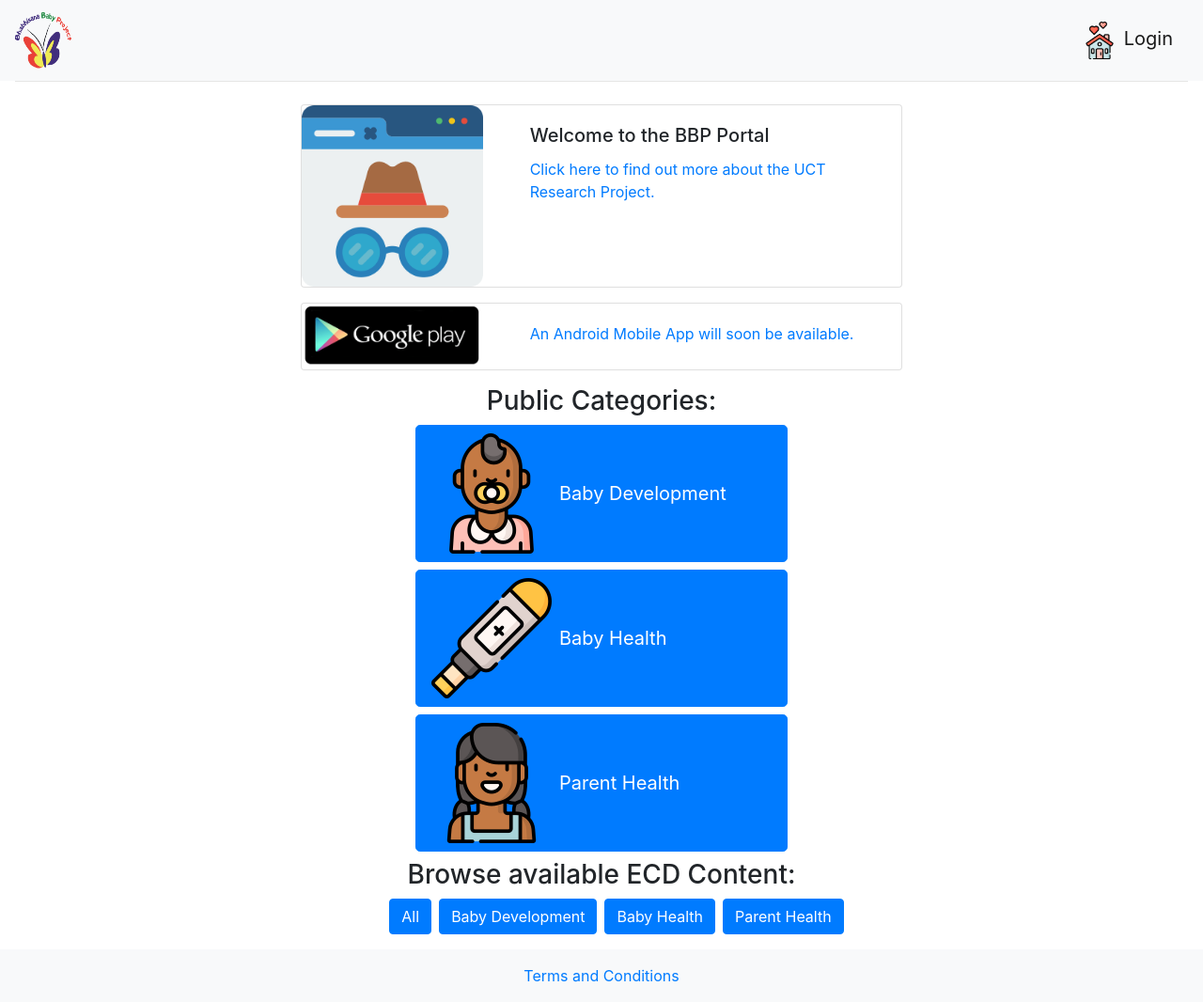
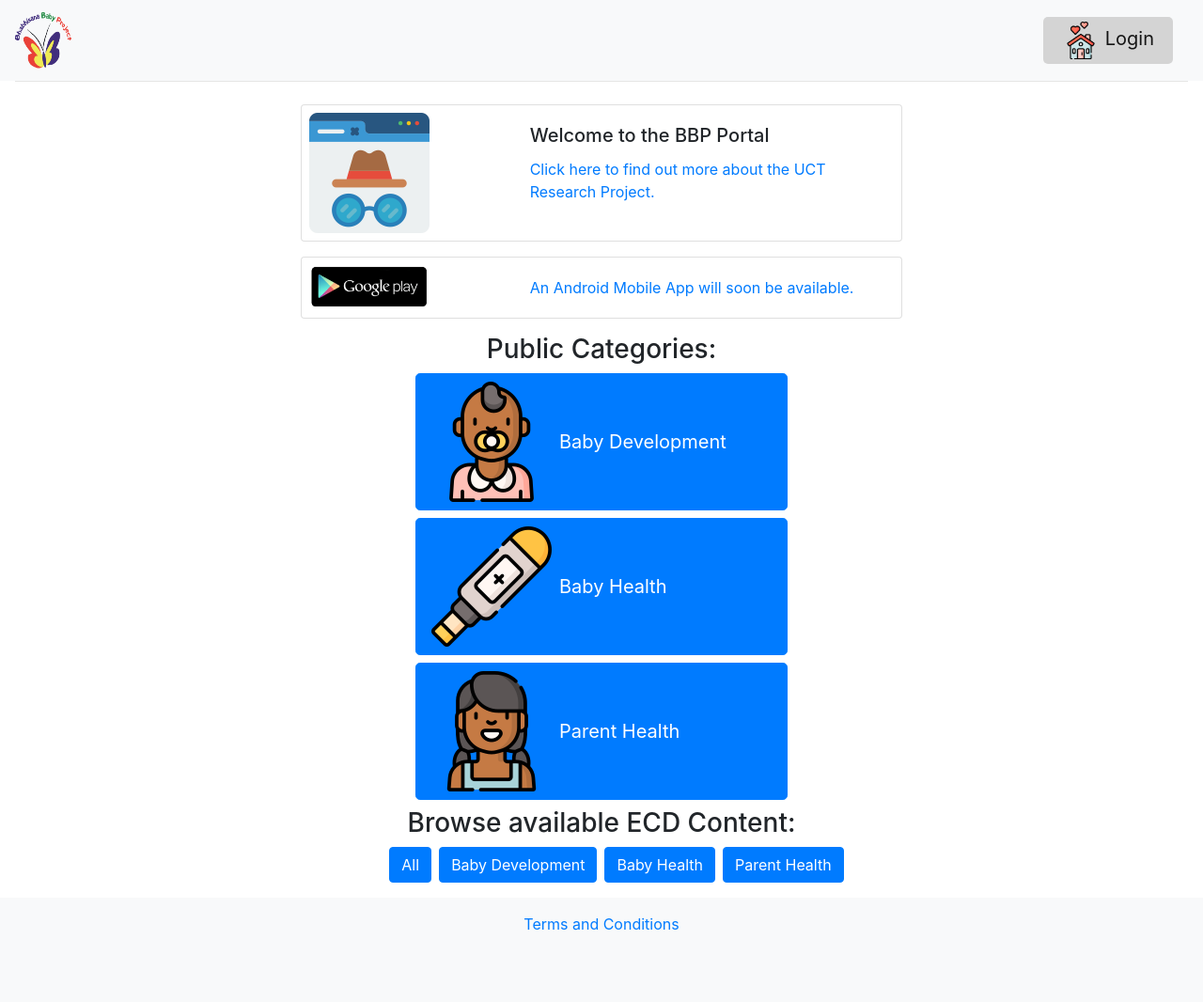
Before and after one commit to beyonsay/YAYBD, a Django app: page / in a window 1280 px wide. Shown: the whole page at 94% size. After the commit the page ends 990 px from the top, so only its background shows below. Run offline with Django 4.2, Linux system fonts and the light colour scheme; data that the repository does not hold is empty; some libraries are stand-ins or nearby versions.

Commit message:
heroku changes

```diff
--- a/main/admin.py
+++ b/main/admin.py
@@ -1,8 +1,7 @@
 from django.contrib import admin
 
 # Register your models here.
-from .models import Content, Assignment, MyModelAdmin, ModelAdmin
+from .models import Content, MyModelAdmin
 
 
 admin.site.register(Content, MyModelAdmin)
-admin.site.register(Assignment)
--- a/main/templates/main/base.html
+++ b/main/templates/main/base.html
@@ -5,6 +5,10 @@
 
 <head>
 	<style type="text/css">
+				ul {
+			list-style-type: none;
+		}
+
 		.sidenav {
 			width: 100%;
 			position: fixed;
@@ -33,10 +37,27 @@
 			/* margin-top: 6em; */
 			/* Add margin to push the content below the sidenav */
 		}
+		.button-style {
+			display: inline-block;
+			padding: 10px 20px;
+			background-color: #d4d4d4;
+			color: #fff;
+			text-decoration: none;
+			border-radius: 5px;
+			transition: background-color 0.3s ease-in-out;
+		}
 
-		ul {
-			list-style-type: none;
+		.button-style:hover {
+			background-color: #0056b3;
 		}
+
+		.card img {
+			max-width: 75%;
+			margin: auto;
+			padding: 0.5em;
+		}
+
+
 	</style>
 
 	<meta charset="utf-8">
@@ -54,19 +75,28 @@
 			<img src="{% static '/images/BBP-Logo.png' %}" width="60" height="60" alt="Bhabhisana Baby Project logo">
 		</a>
 		<div class="navbar-nav">
-			{% if user.is_authenticated %}
-				<!-- <a class="nav-item nav-link" href="{% url 'logout' %}">Logout</a> -->
-				<a class="navbar-brand" href="{% url 'logout' %}">
-					<img src="{% static '/images/parenthealth.png' %}"  width="40" height="40" class="d-inline-block" alt="">
-					Logout
-				  </a>
+			<ul class="nav nav-pills nav-justified">
+				{% if user.is_authenticated %}
+					{% if user.username == 'BBPAdmin' %}
+					<a class="navbar-brand button-style" href="{% url 'admin:index' %}">
+						<img src="{% static '/images/parenthealth.png' %}"  width="40" height="40" class="d-inline-block" alt="">
+						Admin Site
+					</a>
+					{% endif %}
+
+					<a class="navbar-brand button-style" href="{% url 'logout' %}">
+						<img src="{% static '/images/parenthealth.png' %}"  width="40" height="40" class="d-inline-block" alt="">
+						Logout
+					</a>
+
+
 			{% else %}
-				<!-- <a class="nav-item nav-link" href="{% url 'login' %}">Login</a> -->
-				<a class="navbar-brand" href="{% url 'login' %}">
+				<a class="navbar-brand button-style" href="{% url 'login' %}">
 					<img src="{% static '/images/parenthealth.png' %}"  width="40" height="40" class="d-inline-block" alt="">
 					Login
 				  </a>
 			{% endif %}
+		</ul>
 		</div>
 	</nav>
 
--- a/requirements.txt
+++ b/requirements.txt
@@ -2,10 +2,13 @@ asgiref==3.7.2
 certifi==2023.5.7
 cffi==1.15.1
 charset-normalizer==3.2.0
+crispy-bootstrap4==2022.1
 cryptography==41.0.2
 Deprecated==1.2.14
 dj-database-url==2.0.0
 Django==4.2.3
+django-crispy-forms==2.0
+django-jazzmin==2.6.0
 django-on-heroku==1.1.2
 gcloud==0.18.3
 googleapis-common-protos==1.59.1
@@ -16,6 +19,7 @@ jwcrypto==1.5.0
 oauth2client==4.1.3
 packaging==23.1
 protobuf==4.24.0rc1
+psycopg2==2.9.6
 psycopg2-binary==2.9.6
 pyasn1==0.5.0
 pyasn1-modules==0.3.0
--- a/yayb2/settings.py
+++ b/yayb2/settings.py
@@ -112,9 +112,9 @@ AUTH_PASSWORD_VALIDATORS = [
     {
         'NAME': 'django.contrib.auth.password_validation.CommonPasswordValidator',
     },
-    {
-        'NAME': 'django.contrib.auth.password_validation.NumericPasswordValidator',
-    },
+    # {
+    #     'NAME': 'django.contrib.auth.password_validation.NumericPasswordValidator',
+    # },
 ]
 
 
```
Also changed, not shown: main/models.py (+1 -56 lines), main/migrations/0014_delete_assignment.py (added).
